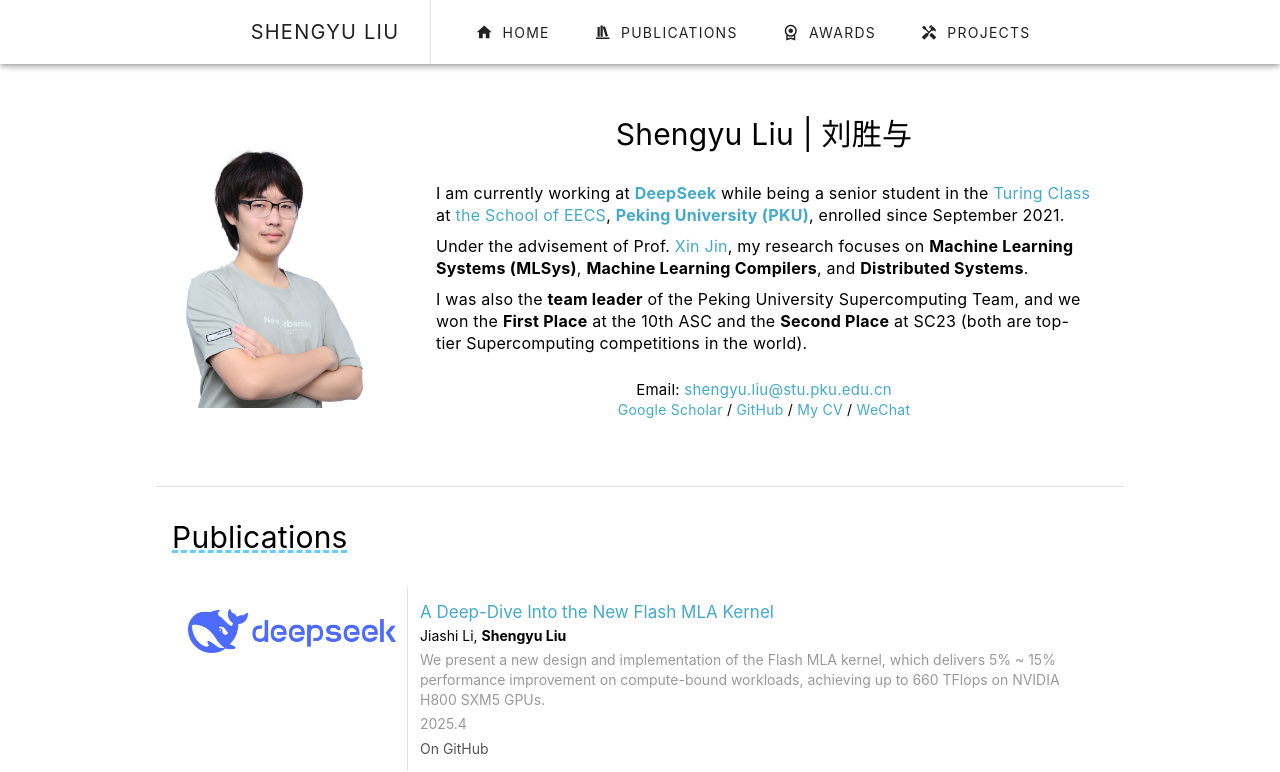
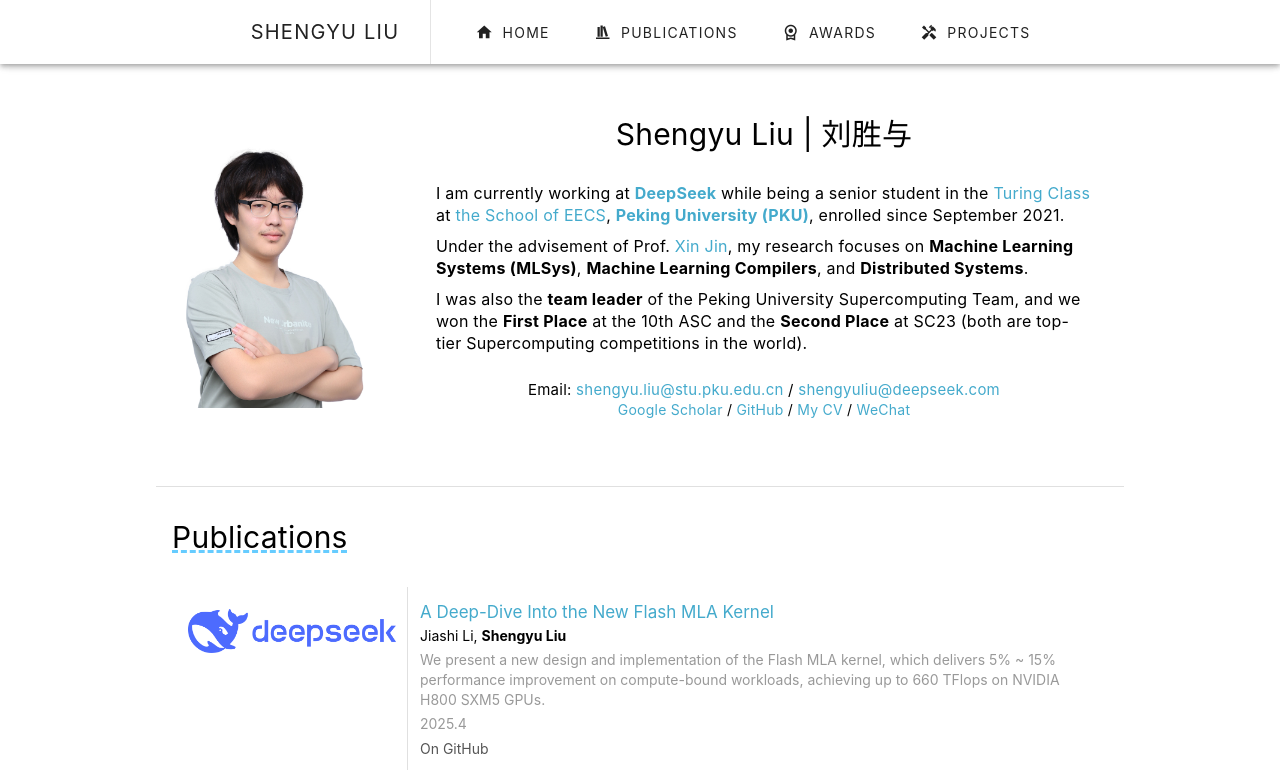
Before and after one commit to interestingLSY/interestingLSY.github.io, a Vue app: page / in a window 1280 px wide. Shown: the top 772 px of the page. Built offline with nearby package versions, Linux system fonts and the light colour scheme.

Commit message:
Update email

```diff
--- a/src/views/HomeView.vue
+++ b/src/views/HomeView.vue
@@ -44,7 +44,7 @@
             </p>
             <div class="mt-6" style="text-align: center">
               <p style="font-size: 15px;">
-                Email: <a href="mailto:shengyu.liu@stu.pku.edu.cn">shengyu.liu@stu.pku.edu.cn</a> <br />
+                Email: <a href="mailto:shengyu.liu@stu.pku.edu.cn">shengyu.liu@stu.pku.edu.cn</a> / <a href="mailto:shengyuliu@deepseek.com">shengyuliu@deepseek.com</a><br />
               </p>
               <a href="https://scholar.google.com/citations?hl=en&user=tkx4NIUAAAAJ">Google Scholar</a> /
               <a href="https://github.com/interestingLSY">GitHub</a> /
```
